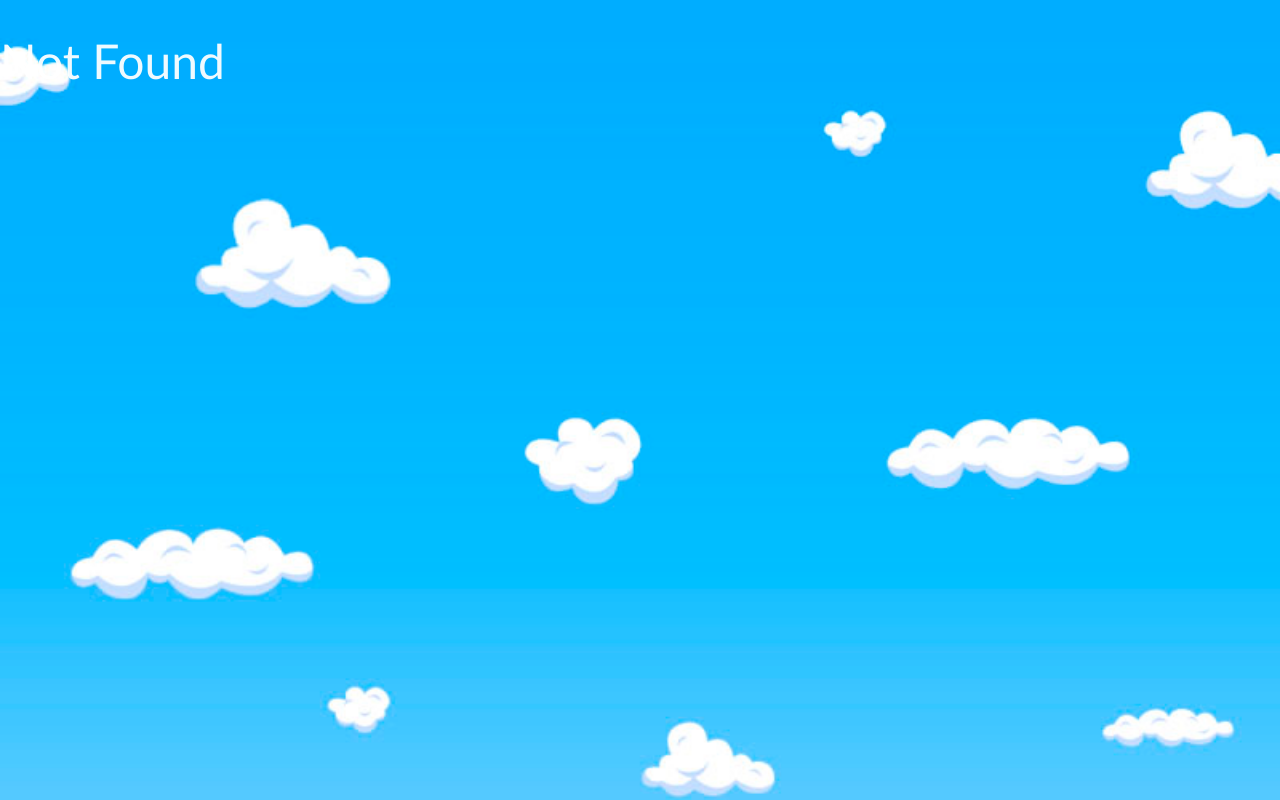
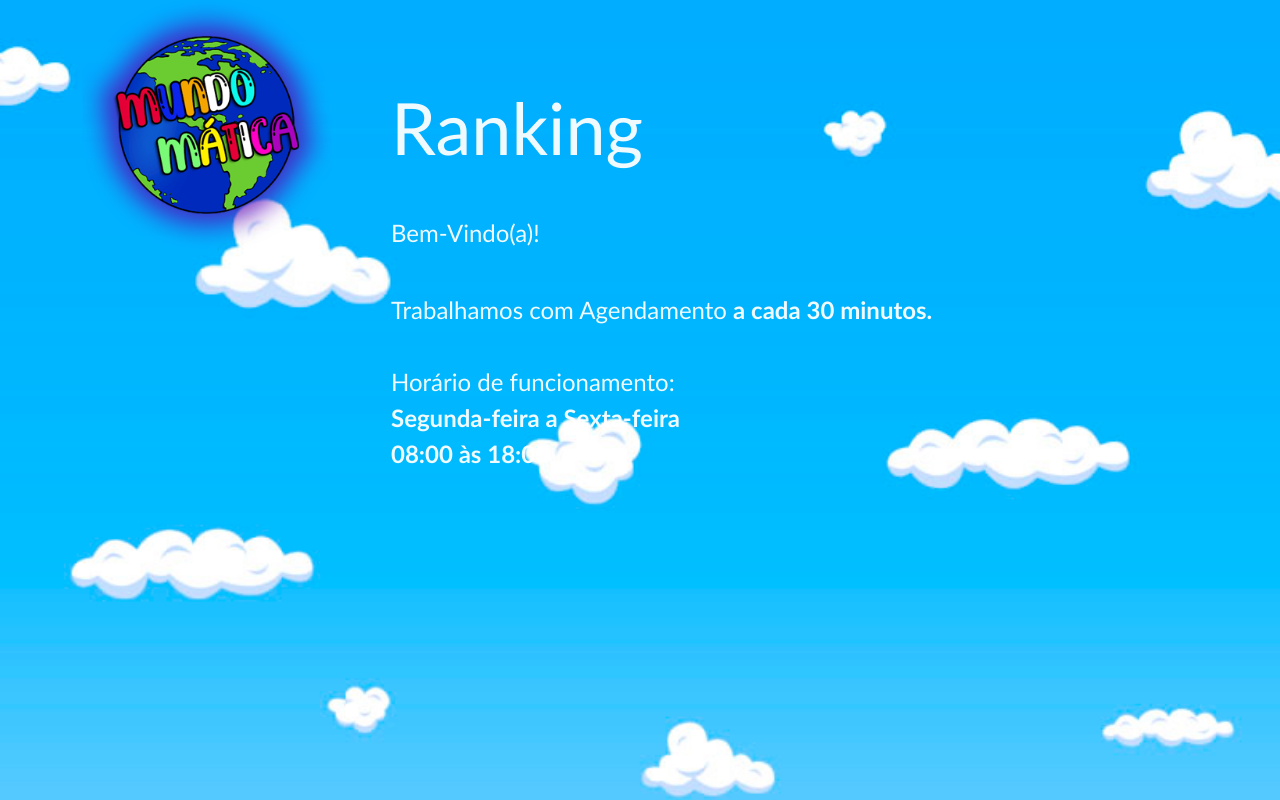
Before and after one commit to yuriranieri/PI_fase3, a React (Create React App) app in the folder frontend/: page /questions in a window 1280 px wide. Built offline with nearby package versions, Linux system fonts and the light colour scheme.

Commit message:
criação de rota Questions

```diff
--- a/frontend/src/components/Routes.js
+++ b/frontend/src/components/Routes.js
@@ -3,7 +3,8 @@ import React from 'react'
 import { Router, Switch, Route } from 'react-router'
 import Login from '../pages/Login'
 import Register from '../pages/Register'
-import Home from '../pages/Home'
+import Ranking from '../pages/Ranking'
+import Questions from '../pages/Questions'
 import NotFound from './NotFound'
 
 import {history} from '../history'
@@ -13,7 +14,8 @@ const Routes = () => (
         <Switch>
             <Route component={Login} exact path="/"/>
             <Route component={Register} exact path="/register"/>
-            <Route component={Home} exact path="/home"/>
+            <Route component={Ranking} exact path="/ranking"/>
+            <Route component={Questions} exact path="/questions"/>
             <Route component={NotFound} />
         </Switch>
     </Router>
--- /dev/null
+++ b/frontend/src/pages/Questions.js
@@ -0,0 +1,38 @@
+import React from 'react'
+import logo from "../img/logo.png"
+import { Button, Jumbotron, Container, Row, Col, Label, Form, FormGroup, Input, } from 'reactstrap'
+
+
+const Questions = () => {
+
+    return (
+        <>
+            <Container>
+                <Row>
+                    <Col xs="3">
+                        <img id="logo-registro" src={logo}/>
+                    </Col>
+                    <Col>
+                    <Jumbotron fluid>
+                        <Container>
+                            <br/>
+                            <h1 className="display-2">Ranking</h1>
+                            <h4>Bem-Vindo(a)!</h4><br/>
+                            <p>Trabalhamos com Agendamento <b>a cada 30 minutos.</b><br/><br/>
+                            Horário de funcionamento: <br/>
+                            <b>Segunda-feira a Sexta-feira</b><br/>
+                            <b>08:00 às 18:00</b><br/></p>
+                        </Container>
+                    </Jumbotron>
+
+                    </Col>
+                </Row>
+
+
+            </Container>
+        </>
+    )
+
+}
+
+export default Questions
--- a/frontend/src/pages/Home.js
+++ b/frontend/src/pages/Ranking.js
@@ -3,7 +3,7 @@ import logo from "../img/logo.png"
 import { Button, Jumbotron, Container, Row, Col, Label, Form, FormGroup, Input, } from 'reactstrap'
 
 
-const Home = () => {
+const Ranking = () => {
 
     return (
         <>
@@ -35,4 +35,4 @@ const Home = () => {
 
 }
 
-export default Home
+export default Ranking
```
